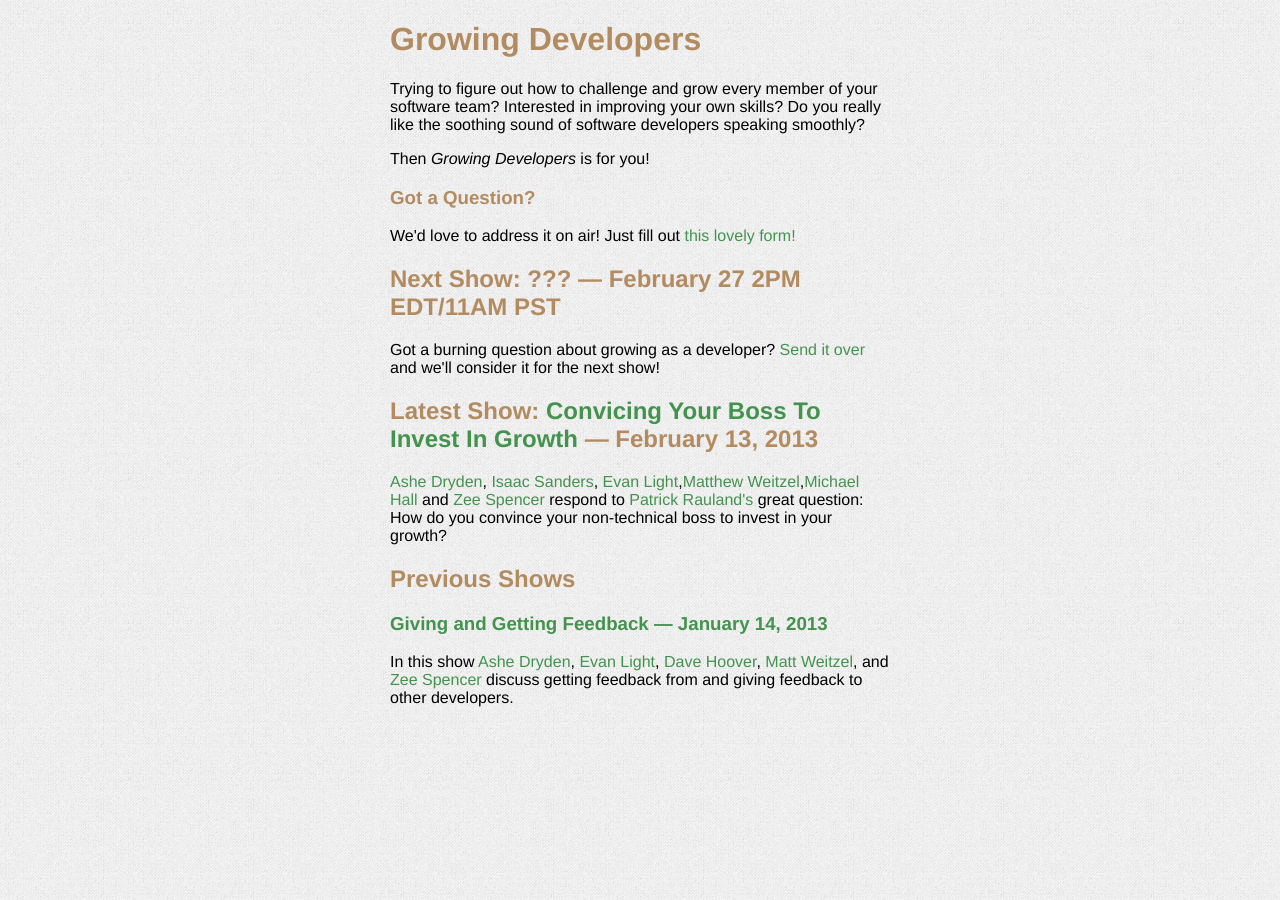
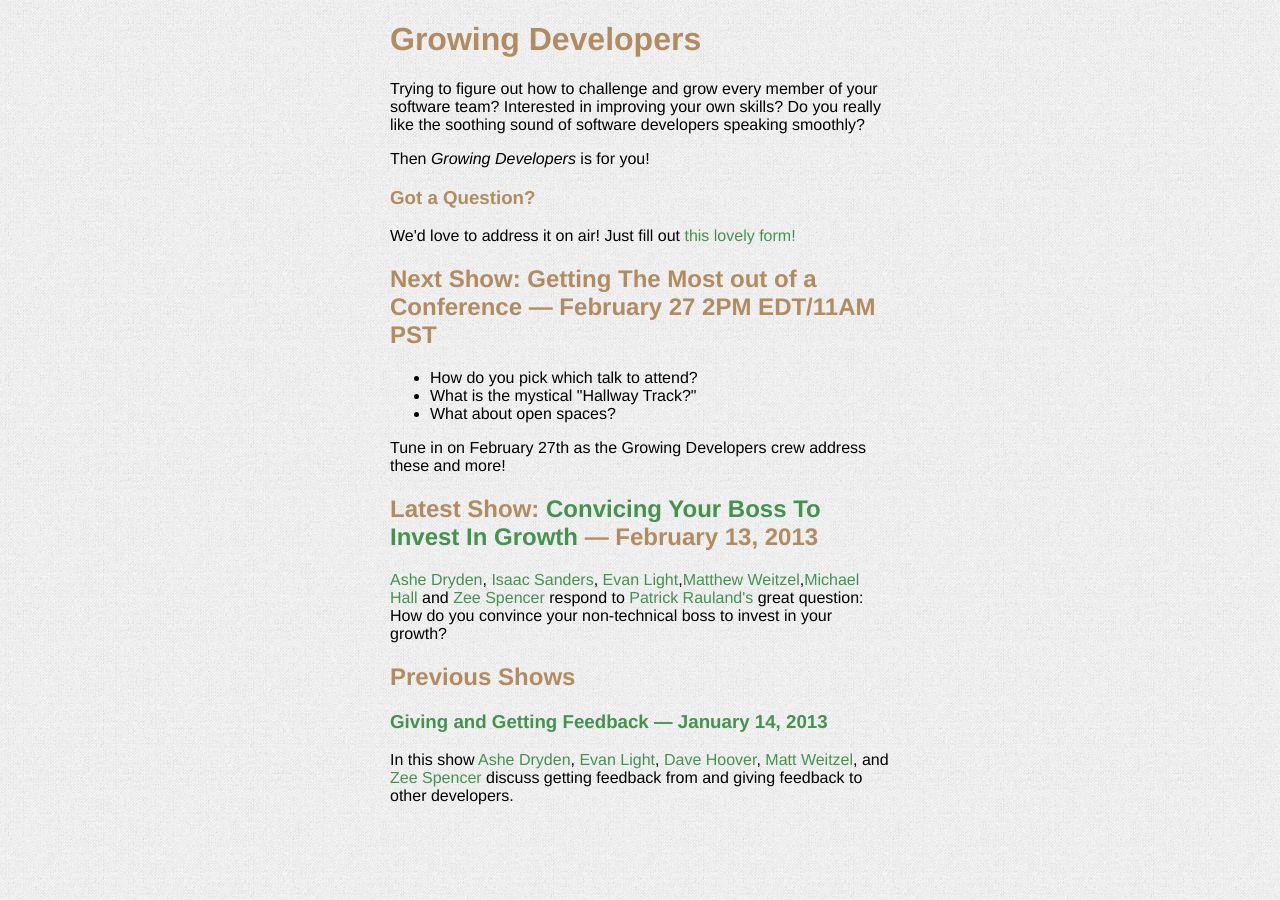
Before and after one commit to theotherzach/growing-developers-website, a Jekyll site: the page built from _content/index.html, in a window 1280 px wide. Built offline with Jekyll 4.4.1, drawn with Linux system fonts in a browser that asks for light colours.

Commit message:
Add Getting the Most Out of Conferences

```diff
--- a/_content/index.html
+++ b/_content/index.html
@@ -14,10 +14,14 @@ the soothing sound of software developers speaking smoothly?</p>
   href="https://docs.google.com/forms/d/1bYEH1zt01TN717INRJstKqmDAFFm7p2MLvudp_AuEtU/viewform">this
   lovely form!</a></p>
 
-<h2>Next Show: ??? &mdash; February 27 2PM EDT/11AM PST</h2>
-<p>Got a burning question about growing as a developer? <a
-  href="https://docs.google.com/forms/d/1bYEH1zt01TN717INRJstKqmDAFFm7p2MLvudp_AuEtU/viewform">Send
-  it over</a> and we'll consider it for the next show!</p>
+<h2>Next Show: Getting The Most out of a Conference &mdash; February 27 2PM EDT/11AM PST</h2>
+<ul>
+  <li>How do you pick which talk to attend?
+  <li>What is the mystical "Hallway Track?"
+  <li>What about open spaces?
+</ul>
+<p>Tune in on February 27th as the Growing Developers crew address these and more!</p>
+
 
 <h2>Latest Show: <a
     href="/convincing-your-boss-to-invest-in-your-growth/">Convicing Your Boss To Invest In Growth</a> &mdash; February 13, 2013</h2>
```
